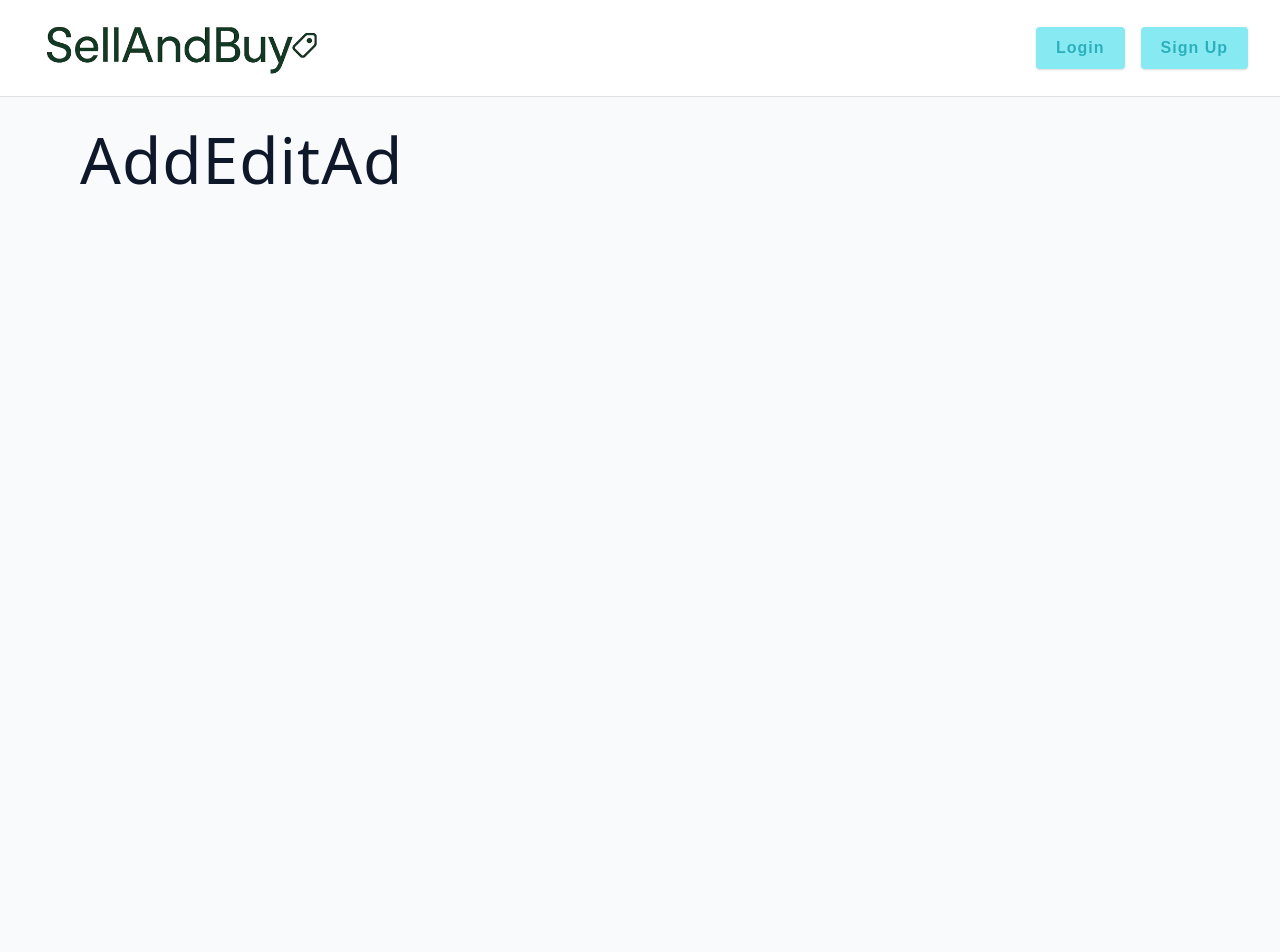
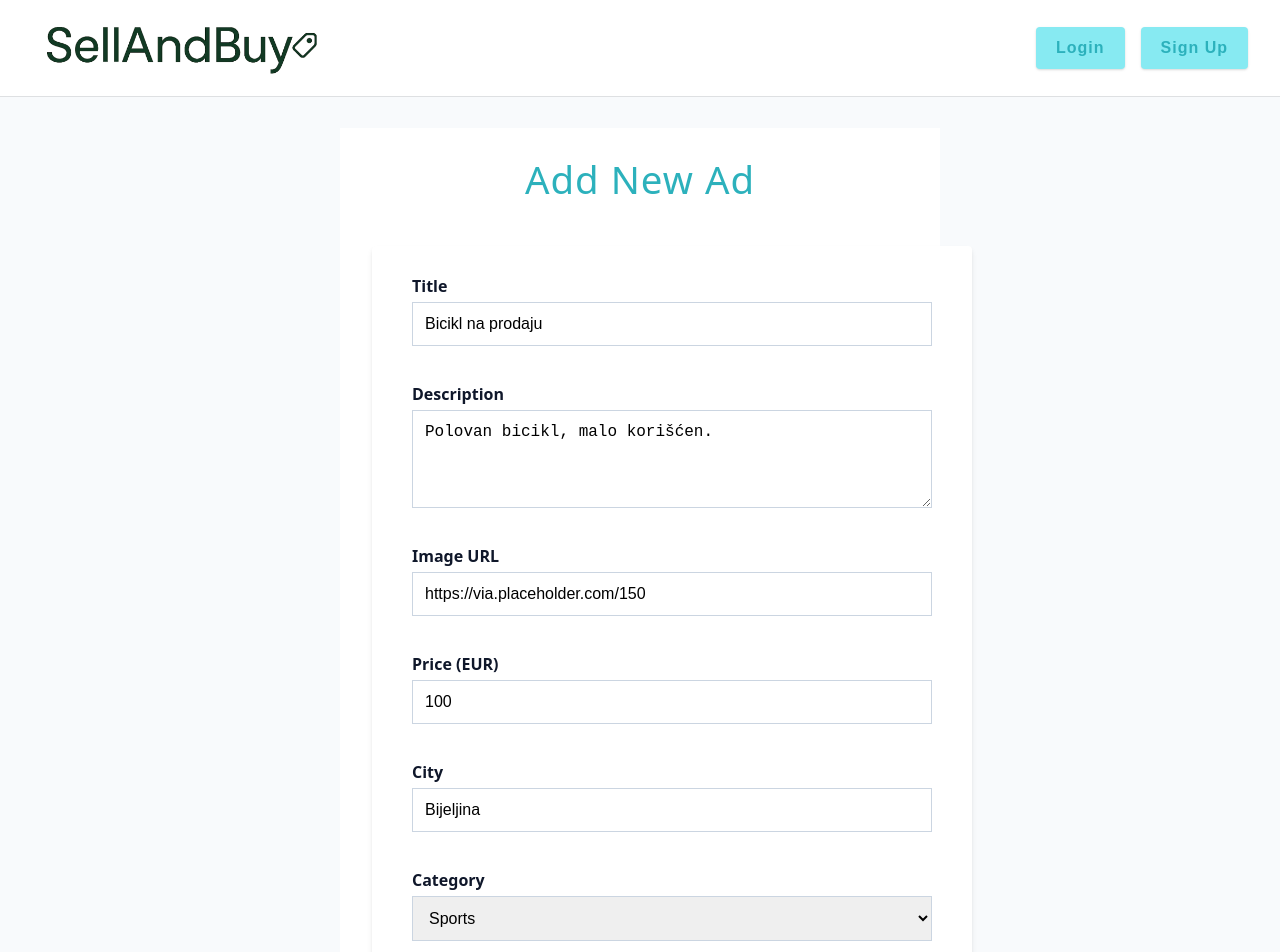
Before and after one commit to zarick1/SellAndBuy, a React (Vite) app in the folder SellAndBuy/client/: page /add-ad in a window 1280 px wide. Shown: the top 952 px of the page. Before the commit the page ends 800 px from the top, so only its background shows below. Built offline with nearby package versions, Linux system fonts and the light colour scheme; no server answers.

Commit message:
Frontend - Ad Add Functionality

```diff
--- a/SellAndBuy/client/src/App.jsx
+++ b/SellAndBuy/client/src/App.jsx
@@ -9,6 +9,7 @@ import AddEditAd from './pages/AddEditAd';
 import Error from './pages/Error';
 import { action as registerAction } from './pages/Register';
 import { action as loginAction } from './pages/Login';
+import { action as addAdAction } from './pages/AddEditAd';
 import { loader as navbarLoader } from './components/Navbar';
 
 const router = createBrowserRouter([
@@ -46,6 +47,7 @@ const router = createBrowserRouter([
       {
         path: 'add-ad',
         element: <AddEditAd />,
+        action: addAdAction,
       },
       {
         path: 'edit-ad/:id',
--- /dev/null
+++ b/SellAndBuy/client/src/assets/wrappers/AddEditAd.js
@@ -0,0 +1,46 @@
+import styled from 'styled-components';
+
+const Wrapper = styled.section`
+  background: var(--white);
+  border-radius: var(--borderRadius);
+  padding: 2rem;
+  max-width: 600px;
+  margin: 0 auto;
+
+  h2 {
+    text-align: center;
+    margin-bottom: 1.5rem;
+    color: var(--primary-500);
+  }
+
+  .form {
+    display: flex;
+    flex-direction: column;
+    gap: 1.5rem;
+  }
+
+  .form-row {
+    display: flex;
+    flex-direction: column;
+  }
+
+  label {
+    font-weight: bold;
+    margin-bottom: 0.5rem;
+  }
+
+  input,
+  textarea,
+  select {
+    padding: 0.75rem;
+    border: 1px solid var(--grey-300);
+    border-radius: var(--borderRadius);
+    font-size: 1rem;
+  }
+
+  .btn-block {
+    margin-top: 1rem;
+  }
+`;
+
+export default Wrapper;
--- a/SellAndBuy/client/src/components/Navbar.jsx
+++ b/SellAndBuy/client/src/components/Navbar.jsx
@@ -2,7 +2,6 @@ import React from 'react';
 import {
   Link,
   useNavigate,
-  redirect,
   useLoaderData,
   useRevalidator,
 } from 'react-router-dom';
--- a/SellAndBuy/client/src/pages/AddEditAd.jsx
+++ b/SellAndBuy/client/src/pages/AddEditAd.jsx
@@ -1,4 +1,105 @@
+import Wrapper from '../assets/wrappers/AddEditAd';
+import { Form, redirect, useNavigation } from 'react-router-dom';
+import axios from 'axios';
+import { toast } from 'react-toastify';
+
+export const action = async ({ request }) => {
+  const formData = await request.formData();
+  const data = Object.fromEntries(formData);
+  console.log(data);
+
+  try {
+    await axios.post('/api/v1/ads/post', data);
+    //console.log(data);
+    toast.success('Creating your ad');
+    return redirect('/');
+  } catch (err) {
+    console.log(err);
+    toast.error(
+      err?.response?.data?.err.message ||
+        'Please try again or check if your are logged in'
+    );
+
+    return err;
+  }
+};
+
 const AddEditAd = () => {
-  return <h1>AddEditAd</h1>;
+  const isEditing = Boolean(0);
+  const navigation = useNavigation();
+  const isSubmitting = navigation.state === 'submitting';
+
+  return (
+    <Wrapper>
+      <h2>{isEditing ? 'Edit Ad' : 'Add New Ad'}</h2>
+      <Form method="post" className="form">
+        <div className="form-row">
+          <label htmlFor="title">Title</label>
+          <input
+            type="text"
+            id="title"
+            name="title"
+            defaultValue="Bicikl na prodaju"
+          />
+        </div>
+
+        <div className="form-row">
+          <label htmlFor="description">Description</label>
+          <textarea
+            id="description"
+            name="description"
+            rows="4"
+            defaultValue="Polovan bicikl, malo korišćen."
+          />
+        </div>
+
+        <div className="form-row">
+          <label htmlFor="image">Image URL</label>
+          <input
+            type="text"
+            id="image"
+            name="imageUrl"
+            defaultValue="https://via.placeholder.com/150"
+          />
+        </div>
+
+        <div className="form-row">
+          <label htmlFor="price">Price (EUR)</label>
+          <input type="number" id="price" name="price" defaultValue="100" />
+        </div>
+
+        <div className="form-row">
+          <label htmlFor="city">City</label>
+          <input type="text" id="city" name="city" defaultValue="Bijeljina" />
+        </div>
+
+        <div className="form-row">
+          <label htmlFor="category">Category</label>
+          <select id="category" name="category" defaultValue="sports">
+            <option value="clothing">Clothing</option>
+            <option value="tools">Tools</option>
+            <option value="sports">Sports</option>
+            <option value="accessories">Accessories</option>
+            <option value="furniture">Furniture</option>
+            <option value="pets">Pets</option>
+            <option value="games">Games</option>
+            <option value="books">Books</option>
+            <option value="technology">Technology</option>
+          </select>
+        </div>
+
+        <button type="submit" className="btn btn-block" disabled={isSubmitting}>
+          {isSubmitting
+            ? isEditing
+              ? 'Updating...'
+              : 'Creating...'
+            : isEditing
+            ? 'Update Ad'
+            : 'Create Ad'}
+        </button>
+      </Form>
+    </Wrapper>
+  );
 };
+
 export default AddEditAd;
```
Also changed, not shown: 1 other file (tests, documents, lock files or other folders).
